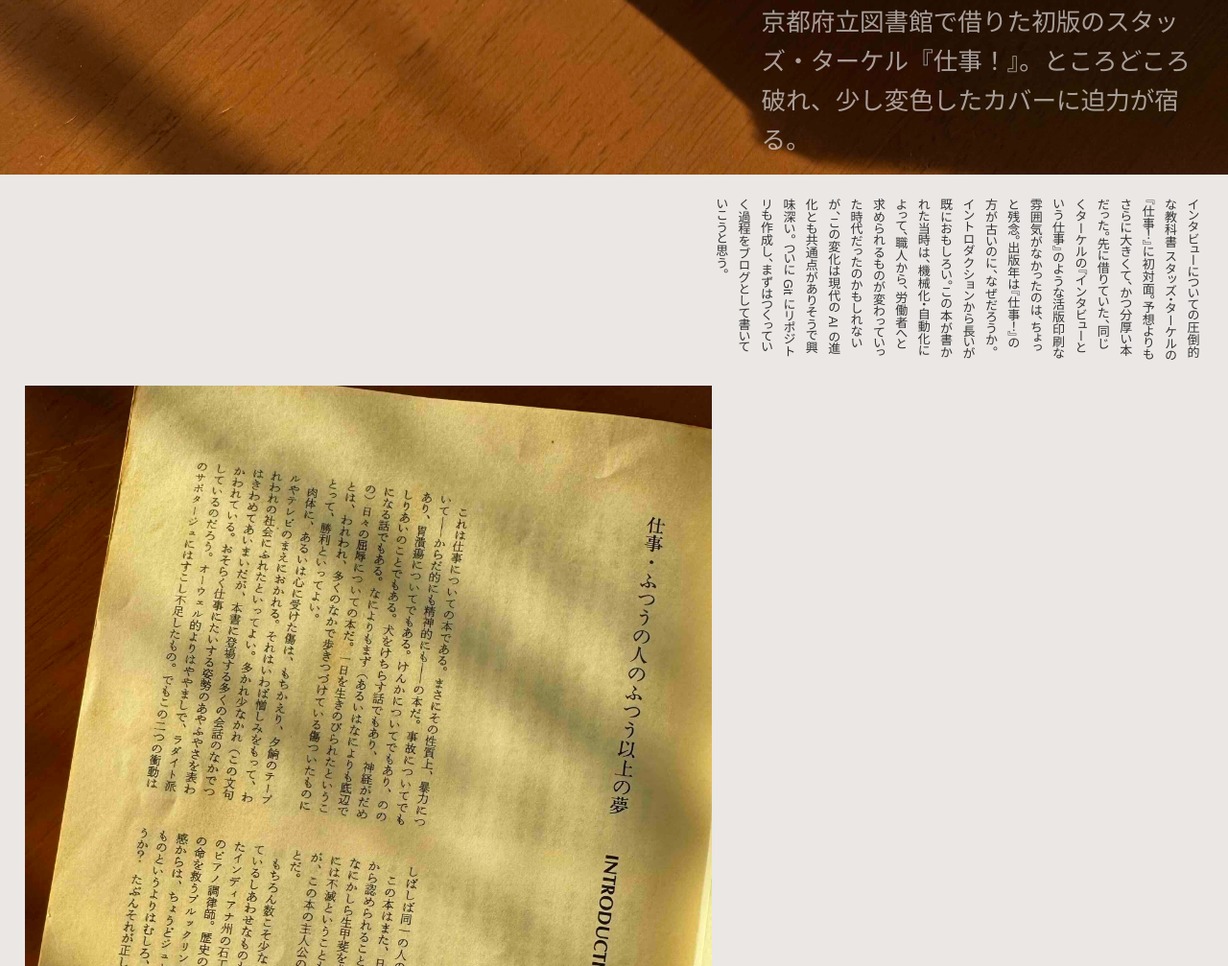
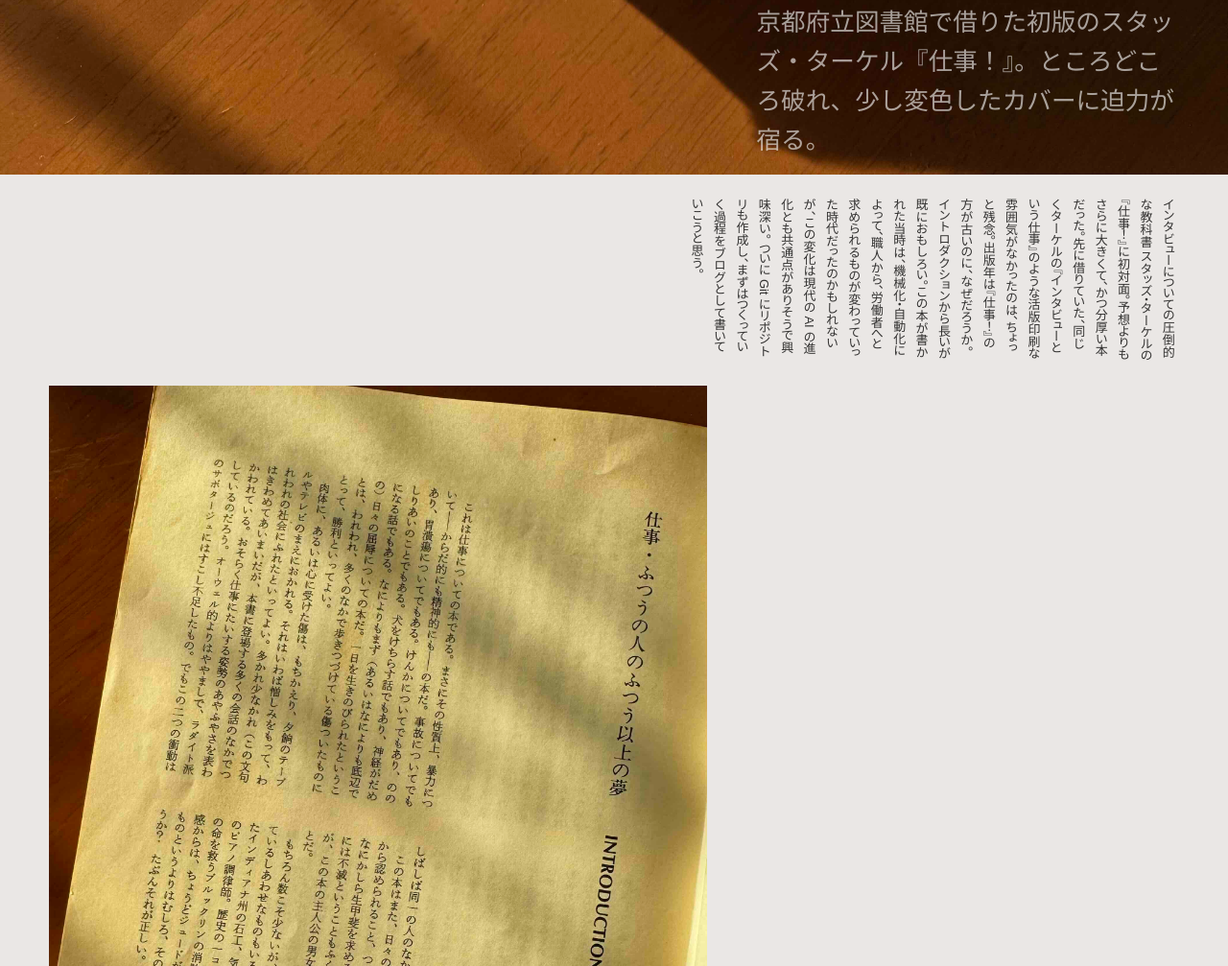
Before and after one commit to 179jp/something-about, an Astro site: page /blog in a window 1280 px wide. Shown: the part 1525-2532 px from the top of the page at 96% size. Built offline with nearby package versions, Linux system fonts and the light colour scheme; Astro itself is replaced by a stand-in of ours.

Commit message:
コラムの表示調整

```diff
--- a/src/styles/phage.css
+++ b/src/styles/phage.css
@@ -50,8 +50,8 @@
 * ----------------------------------------
 */
 :root {
-  --phageLeftEdge: 2cqw;
-  --phageRightEdge: 2cqw;
+  --phageLeftEdge: 4cqw;
+  --phageRightEdge: 4cqw;
   --phageGridColumn: 10;
   --phageRowGrid: 8px;
   --phageGridGutter: 4cqw;
@@ -64,8 +64,11 @@
 }
 
 .phageVerticalColumn {
-  height: 18cqh;
+  box-sizing: border-box;
+  width: 100%;
+  height: 20cqh;
   padding: 0 var(--phageRightEdge) 0 var(--phageLeftEdge);
+  overflow-x: auto;
 }
 .serif {
   font-family: "fot-tsukumin-pr6n", sans-serif;
```
